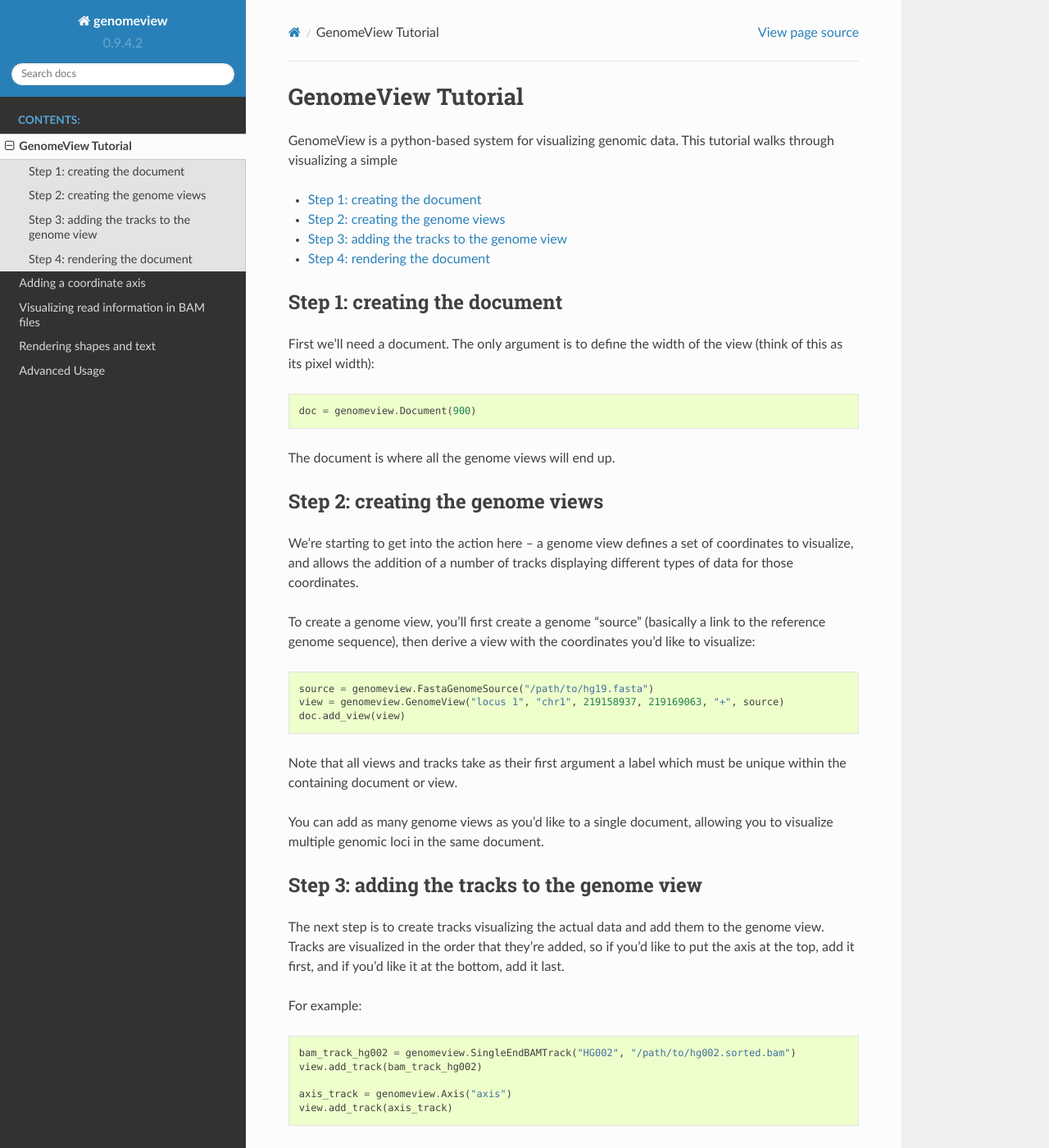
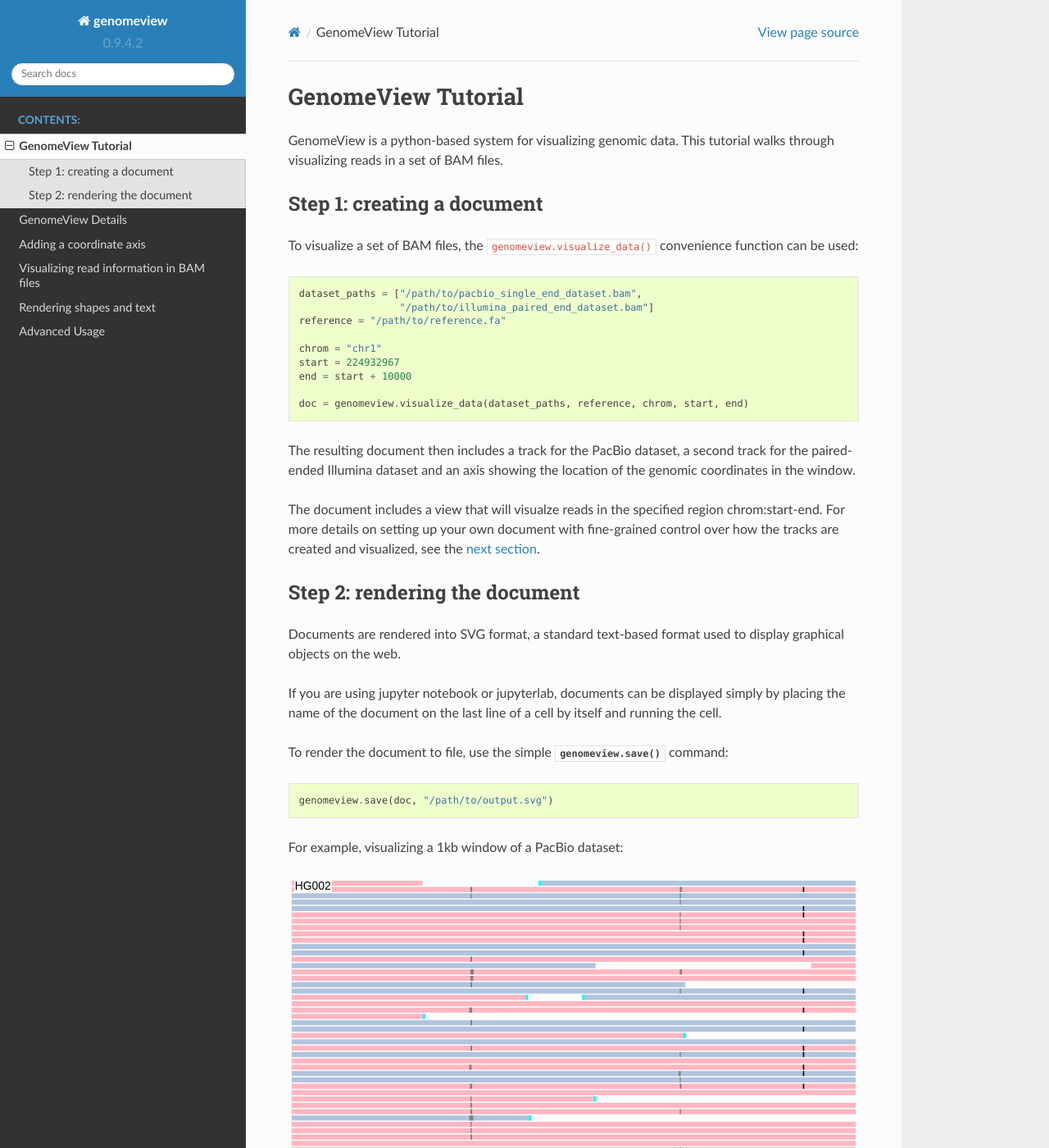
Before and after one commit to nspies/genomeview, a Sphinx documentation site: the page built from docs/overview.rst, in a window 1280 px wide and 1400 px high. Shown: the whole window at 82% size. Built offline with Sphinx 7.4.7 and the Read the Docs theme 2.0.0, drawn with Linux system fonts in a browser that asks for light colours; cross-references to code outside the pages are shown as plain code; the version number is read from the project's files by our own code; some of the changed text lies outside the part shown.

Commit message:
updating tutorial with convenience function visualize_data() and moving the previous tutorial to a separate section

```diff
--- /dev/null
+++ b/docs/details.rst
@@ -0,0 +1,58 @@
+.. _details:
+
+GenomeView Details
+==================
+
+In the :ref:`previous section <tutorial>`, we saw how the :py:func:`genomeview.visualize_data()` quickly assembled a document to visualize read data. Here, we'll discuss the behind-the-scenes work of setting up a document, views and adding tracks. These steps are useful if you wish to customize any aspect of the visualization process.
+
+.. contents:: :local:
+
+
+Step 1: creating the document
+-----------------------------
+
+First we'll need a document. The only argument is to define the width of the view (think of this as its pixel width)::
+
+    doc = genomeview.Document(900)
+
+The document is where all the genome views will end up.
+
+
+Step 2: creating the genome views
+---------------------------------
+
+We're starting to get into the action here -- a genome view defines a set of coordinates to visualize, and allows the addition of a number of tracks displaying different types of data for those coordinates.
+
+To create a genome view, you'll first create a genome "source" (basically a link to the reference genome sequence), then derive a view with the coordinates you'd like to visualize::
+
+    source = genomeview.FastaGenomeSource("/path/to/hg19.fasta")
+    view = genomeview.GenomeView("locus 1", "chr1", 219158937, 219169063, "+", source)
+    doc.add_view(view)
+
+Note that all views and tracks take as their first argument a label which must be unique within the containing document or view.
+
+You can add as many genome views as you'd like to a single document, allowing you to visualize multiple genomic loci in the same document.
+
+
+Step 3: adding the tracks to the genome view
+--------------------------------------------
+
+The next step is to create tracks visualizing the actual data and add them to the genome view. Tracks are visualized in the order that they're added, so if you'd like to put the axis at the top, add it first, and if you'd like it at the bottom, add it last.
+
+For example::
+
+    bam_track_hg002 = genomeview.SingleEndBAMTrack("HG002", "/path/to/hg002.sorted.bam")
+    view.add_track(bam_track_hg002)
+
+    axis_track = genomeview.Axis("axis")
+    view.add_track(axis_track)
+
+
+Step 4: exporting the visualization
+-----------------------------------
+
+As mentioned in the previous section, the document can easily be visualized in-line in jupyter.
+
+In addition, documents can be exported PDF or PNG files using the :py:func:`genomeview.save()` by changing the file suffix to ".pdf"/".png".
+
+Note that this conversion requires the installation of `inkscape <https://inkscape.org/>`_, `libRsvg <https://wiki.gnome.org/action/show/Projects/LibRsvg>`_ or `webkitToPDF <https://github.com/nspies/webkitToPDF>`_ are installed.
--- a/docs/index.rst
+++ b/docs/index.rst
@@ -6,6 +6,7 @@ Welcome to genomeview's documentation!
    :caption: Contents:
 
    overview
+   details
    axis
    bams
    rendering
--- a/docs/overview.rst
+++ b/docs/overview.rst
@@ -1,65 +1,42 @@
+.. _tutorial:
+
 GenomeView Tutorial
 ===================
 
-GenomeView is a python-based system for visualizing genomic data. This tutorial walks through visualizing a simple
-
-.. contents:: :local:
+GenomeView is a python-based system for visualizing genomic data. This tutorial walks through visualizing reads in a set of BAM files.
 
 
-Step 1: creating the document
------------------------------
 
-First we'll need a document. The only argument is to define the width of the view (think of this as its pixel width)::
+Step 1: creating a document
+---------------------------
 
-    doc = genomeview.Document(900)
+To visualize a set of BAM files, the :py:function:`genomeview.visualize_data()` convenience function can be used::
 
-The document is where all the genome views will end up.
+    dataset_paths = ["/path/to/pacbio_single_end_dataset.bam",
+                     "/path/to/illumina_paired_end_dataset.bam"]
+    reference = "/path/to/reference.fa"
+
+    chrom = "chr1"
+    start = 224932967
+    end = start + 10000
+
+    doc = genomeview.visualize_data(dataset_paths, reference, chrom, start, end)
+
+The resulting document then includes a track for the PacBio dataset, a second track for the paired-ended Illumina dataset and an axis showing the location of the genomic coordinates in the window.
+
+The document includes a view that will visualze reads in the specified region chrom:start-end. For more details on setting up your own document with fine-grained control over how the tracks are created and visualized, see the :ref:`next section <details>`.
 
 
-Step 2: creating the genome views
----------------------------------
-
-We're starting to get into the action here -- a genome view defines a set of coordinates to visualize, and allows the addition of a number of tracks displaying different types of data for those coordinates.
-
-To create a genome view, you'll first create a genome "source" (basically a link to the reference genome sequence), then derive a view with the coordinates you'd like to visualize::
-
-    source = genomeview.FastaGenomeSource("/path/to/hg19.fasta")
-    view = genomeview.GenomeView("locus 1", "chr1", 219158937, 219169063, "+", source)
-    doc.add_view(view)
-
-Note that all views and tracks take as their first argument a label which must be unique within the containing document or view.
-
-You can add as many genome views as you'd like to a single document, allowing you to visualize multiple genomic loci in the same document.
-
-
-Step 3: adding the tracks to the genome view
---------------------------------------------
-
-The next step is to create tracks visualizing the actual data and add them to the genome view. Tracks are visualized in the order that they're added, so if you'd like to put the axis at the top, add it first, and if you'd like it at the bottom, add it last.
-
-For example::
-
-    bam_track_hg002 = genomeview.SingleEndBAMTrack("HG002", "/path/to/hg002.sorted.bam")
-    view.add_track(bam_track_hg002)
-
-    axis_track = genomeview.Axis("axis")
-    view.add_track(axis_track)
-
-
-Step 4: rendering the document
+Step 2: rendering the document
 ------------------------------
 
 Documents are rendered into SVG format, a standard text-based format used to display graphical objects on the web.
 
 If you are using jupyter notebook or jupyterlab, documents can be displayed simply by placing the name of the document on the last line of a cell by itself and running the cell.
 
-To render the document to file, use the simple :py:function:`genomeview.save()` command::
+To render the document to file, use the simple :py:func:`genomeview.save()` command::
 
     genomeview.save(doc, "/path/to/output.svg")
-
-The resulting SVG file can be visualized in any modern web browser or edited in most standard vector-graphics editing programs (eg Adobe Illustrator, Affinity Designer, Inkscape).
-
-``save()`` can also create PDF or PNG files, by changing the file suffix to ".pdf"/".png".  This conversion requires the installation of `inkscape <https://inkscape.org/>`_, `libRsvg <https://wiki.gnome.org/action/show/Projects/LibRsvg>`_ or `webkitToPDF <https://github.com/nspies/webkitToPDF>`_ are installed.
 
 For example, visualizing a 1kb window of a PacBio dataset:
 
--- a/genomeview/__init__.py
+++ b/genomeview/__init__.py
@@ -19,3 +19,5 @@ from genomeview.graphtrack import *
 from genomeview.intervaltrack import *
 
 from genomeview.export import render_to_file, save
+
+from genomeview.convenience import visualize_data
```
Also changed, not shown: 1 other file.
